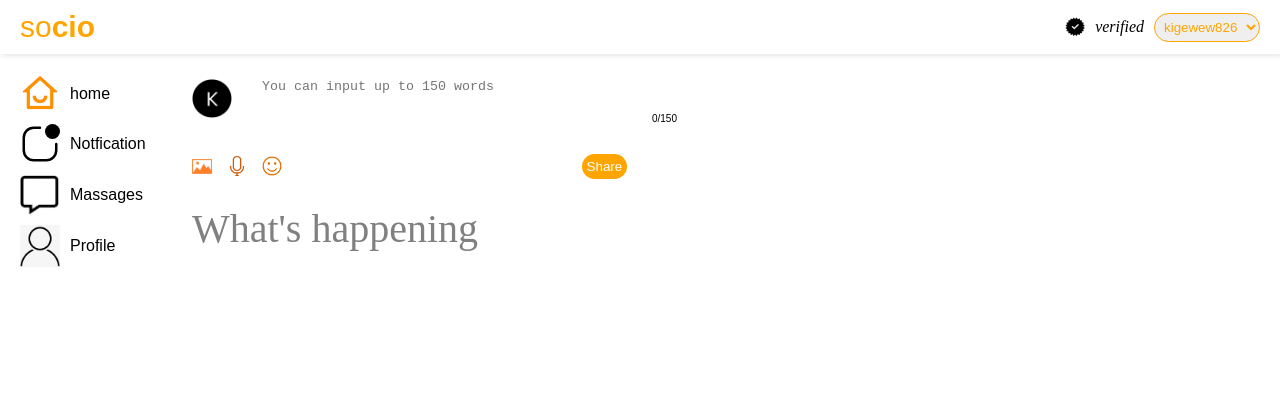
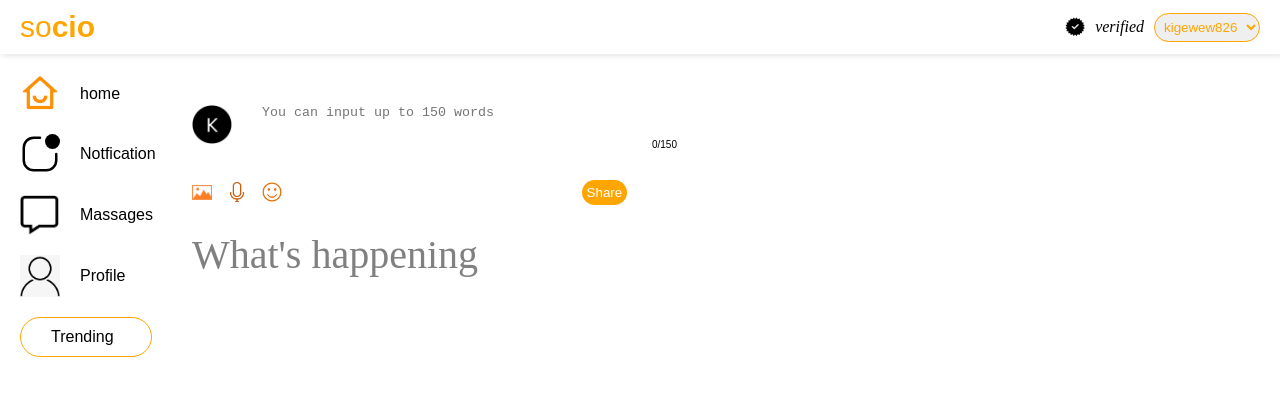
Before and after one commit to sunsunarto/Quiz_16_Sunaryo, a React (Vite) app in the folder project/: page / in a window 1280 px wide. Shown: the top 396 px of the page. Built offline with nearby package versions, Linux system fonts and the light colour scheme.

Commit message:
little update

```diff
--- a/project/src/component/sidebar.jsx
+++ b/project/src/component/sidebar.jsx
@@ -23,6 +23,9 @@ const Sidebar =() => {
                     <img src={accont} alt="Profile" />
                     <p>Profile</p>
                 </div>
+                <div className=" index trendings">
+                    <p>Trending</p>
+                </div>
             </div>
         </>
     )
--- a/project/src/component/styleSidebar.css
+++ b/project/src/component/styleSidebar.css
@@ -3,13 +3,13 @@
     justify-content: left;
     flex-direction: column;
     margin: 20px;
-    gap:10px;
+    gap:20px;
     width: 20%;
     float: left;
 }
 .index{
     display: flex;
-    gap: 10px;
+    gap: 20px;
     align-items: center;
     width: 200px ;
     font-family: sans-serif;
@@ -25,3 +25,10 @@
     color: white;
     border: none;
 }
+.trendings{
+    background-color:white;
+    border: 1px solid orange;
+    border-radius: 20px;
+    padding: 10px 30px;
+    width: 70px;
+}
--- a/project/src/component/styleTopMiddleComponent.css
+++ b/project/src/component/styleTopMiddleComponent.css
@@ -2,7 +2,7 @@
   display: flex;
   flex-direction: column;
   position: relative;
-  top: -7em;
+  top: -11em;
   width: 85%;
   float: right;
 }
--- a/project/src/component/topMiddleComponent.jsx
+++ b/project/src/component/topMiddleComponent.jsx
@@ -24,7 +24,11 @@ const TopMiddleComponent = () => {
         setHistory([...history, newHistoryEntry]);
         setText('');
     }
-
+    const handleKeyPress = (event) => {
+        if (event.key === 'Enter') {
+            handleShare();
+        }
+    }
     return (
         <div className="topMiddlecontainer">
             <div className="logoAndtextarea">
```
